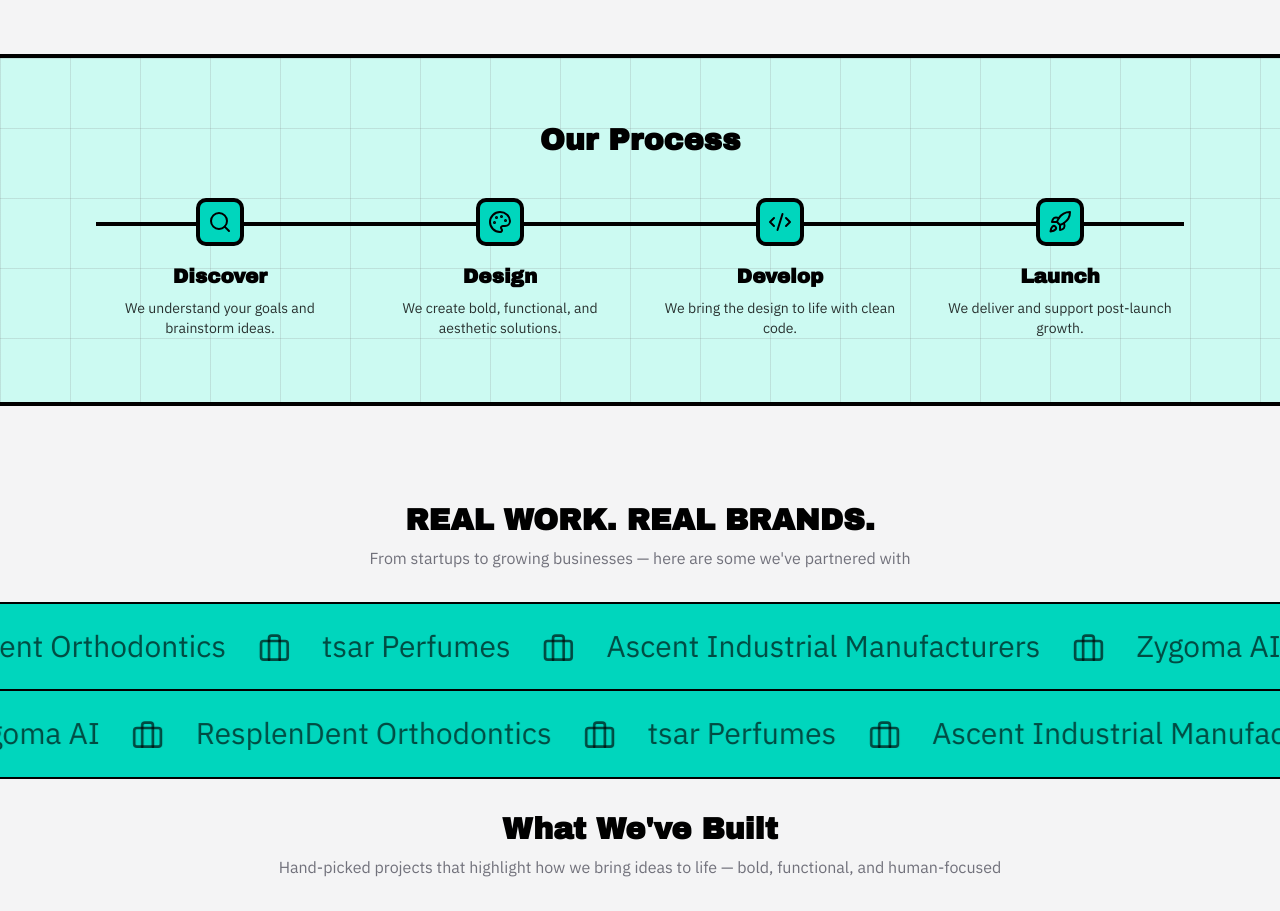
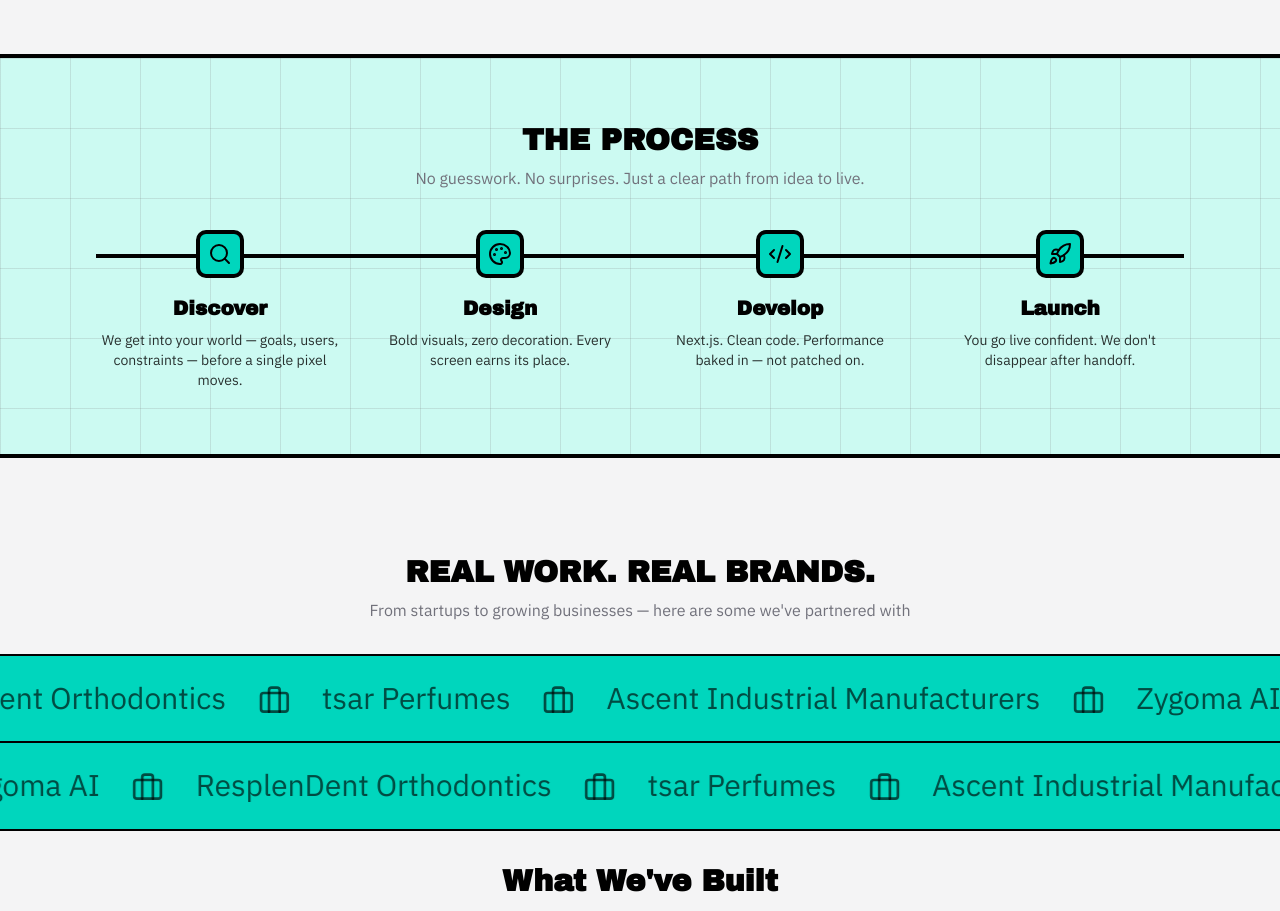
Before and after one commit to pranavsoni1101/srizen, a Next.js app: page / in a window 1280 px wide. Shown: the part 1480-2391 px from the top of the page. Built offline with nearby package versions, Linux system fonts and the light colour scheme.

Commit message:
Enhanced the process-timeline componentc

```diff
--- a/components/process-timeline.tsx
+++ b/components/process-timeline.tsx
@@ -13,25 +13,25 @@
     {
       step: 1,
       title: "Discover",
-      desc: "We understand your goals and brainstorm ideas.",
+      desc: "We get into your world — goals, users, constraints — before a single pixel moves.",
       icon: Search,
     },
     {
       step: 2,
       title: "Design",
-      desc: "We create bold, functional, and aesthetic solutions.",
+      desc: "Bold visuals, zero decoration. Every screen earns its place.",
       icon: Palette,
     },
     {
       step: 3,
       title: "Develop",
-      desc: "We bring the design to life with clean code.",
+      desc: "Next.js. Clean code. Performance baked in — not patched on.",
       icon: Code2,
     },
     {
       step: 4,
       title: "Launch",
-      desc: "We deliver and support post-launch growth.",
+      desc: "You go live confident. We don't disappear after handoff.",
       icon: Rocket,
     },
   ];
@@ -39,7 +39,8 @@
   return (
     <div className="bag-grid py-16 border-border border-t-4">
       <Container>
-        <h2 className="text-3xl font-bold mb-10 text-center">Our Process</h2>
+        <h2 className="text-3xl font-bold mb-2 text-center">THE PROCESS</h2>
+        <p className="text-center text-muted-foreground mb-10">No guesswork. No surprises. Just a clear path from idea to live.</p>
 
         {/* Desktop Horizontal Layout */}
         <div className="hidden lg:block">
```
